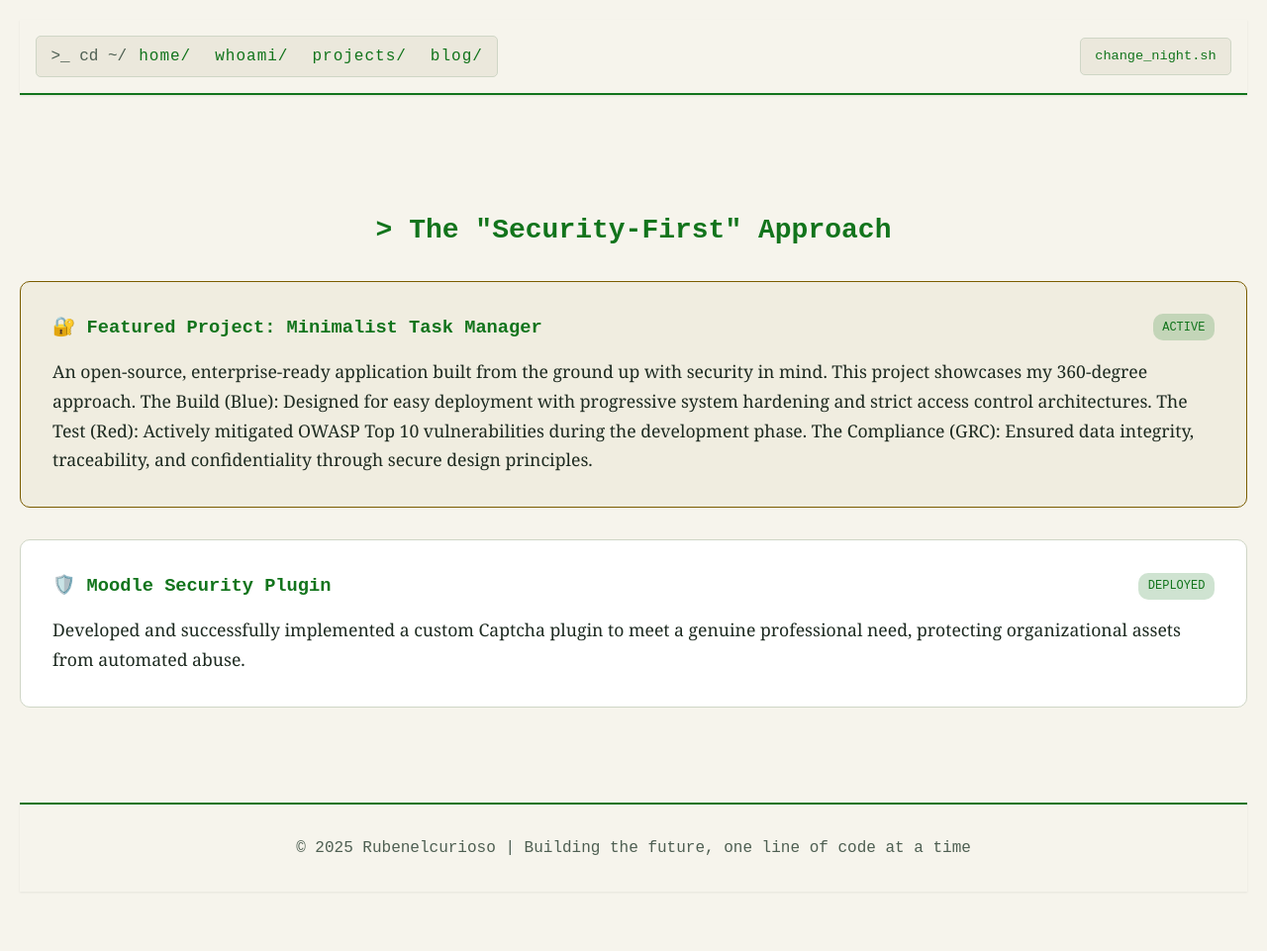
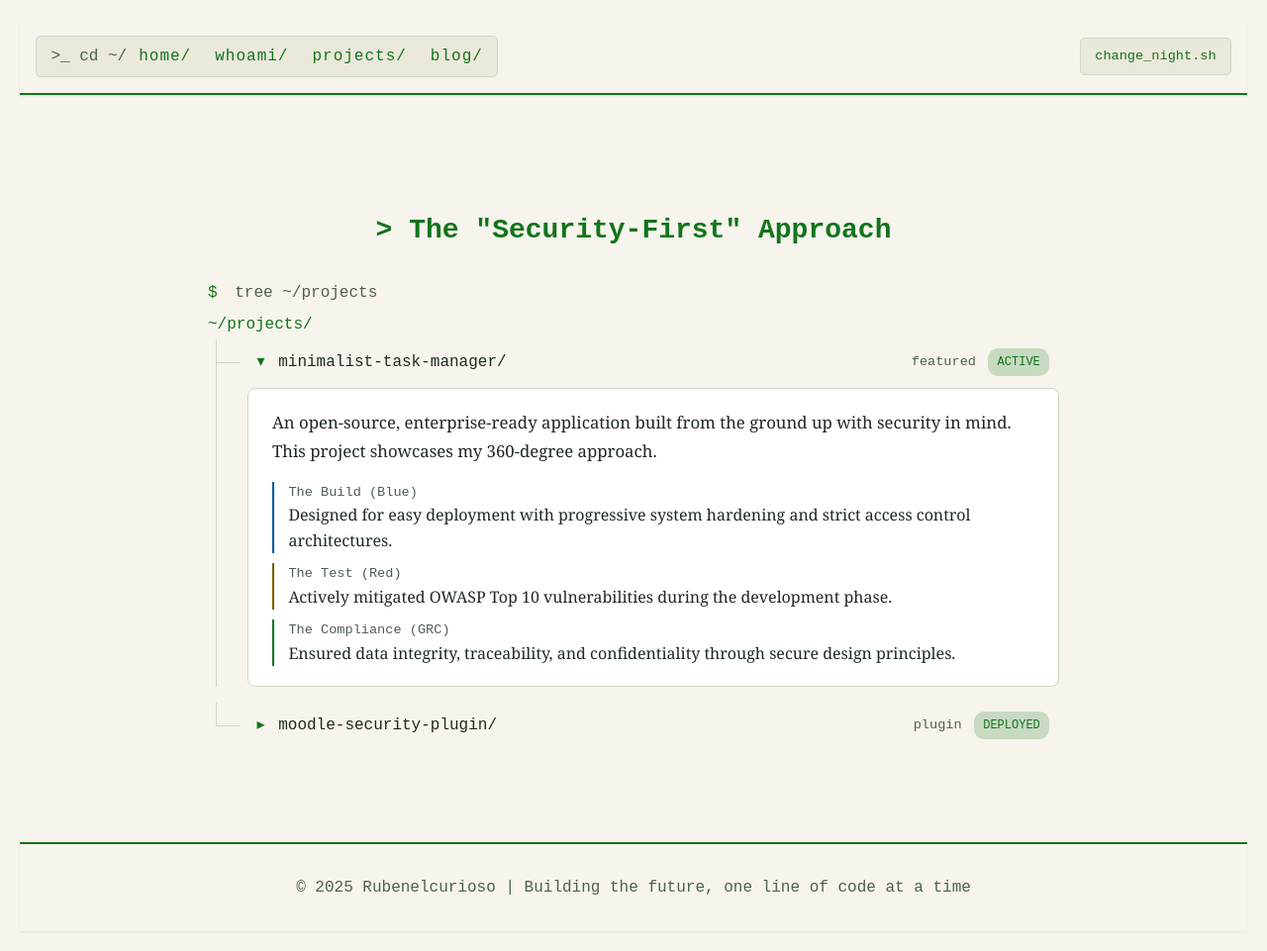
Before and after one commit to Rubenelcurioso/rubenelcurioso.github.io, a Jekyll site: the page built from projects/index.html, in a window 1280 px wide. Shown: the whole page at 99% size. Built offline with Jekyll 4.4.1, drawn with Linux system fonts in a browser that asks for light colours; before the commit the page ends 921 px from its top, so only the background shows below that.

Commit message:
feat: show projects as a directory tree with pixel-explosion panels

```diff
--- a/assets/css/main.css
+++ b/assets/css/main.css
@@ -564,3 +564,39 @@ h1, h2, h3, h4 { font-weight: 700; }
   .typing { animation: none; }
   * { transition: none !important; }
 }
+
+/* Projects: directory tree with pixel-explosion panels */
+.project-tree { overflow-x: clip; max-width: 860px; margin: 0 auto; font-family: var(--font-mono); }
+.tree-cmd { color: var(--ink-muted); margin: 0 0 0.5rem; }
+.tree-cmd .prompt { color: var(--phosphor); }
+.tree-root { color: var(--phosphor); margin: 0 0 0.25rem; }
+.tree-list { list-style: none; margin: 0 0 0 0.5rem; padding: 0; }
+.tree-item { position: relative; padding-left: 2rem; }
+.tree-item::before { content: ""; position: absolute; left: 0; top: 0; bottom: 0; border-left: 1px solid var(--rule); }
+.tree-item:last-child::before { bottom: auto; height: 1.4rem; }
+.tree-item::after { content: ""; position: absolute; left: 0; top: 1.4rem; width: 1.5rem; border-top: 1px solid var(--rule); }
+
+.tree-entry {
+  all: unset; box-sizing: border-box; cursor: pointer; width: 100%;
+  display: flex; align-items: center; gap: 0.75rem; flex-wrap: wrap;
+  min-height: 2.8rem; padding: 0.4rem 0.6rem; border-radius: 6px; color: var(--ink);
+}
+.tree-entry:hover { background: var(--phosphor-10); }
+.tree-entry:focus-visible { outline: 2px solid var(--phosphor); outline-offset: 2px; }
+.tree-marker { color: var(--phosphor); width: 1ch; }
+.tree-name { flex: 1; min-width: 12ch; }
+.tree-kind { color: var(--ink-muted); font-size: 0.85rem; }
+
+.tree-panel-wrap { position: relative; margin: 0.25rem 0 1rem; }
+.tree-panel-wrap[hidden] { display: none; }
+.tree-panel {
+  background: var(--ground-80); border: 1px solid var(--rule); border-radius: 8px; padding: 1.25rem 1.5rem;
+}
+.tree-panel p { font-family: var(--font-serif); font-size: 1.05rem; line-height: 1.7; margin: 0; }
+.tree-panel .pillars { list-style: none; margin: 1rem 0 0; padding: 0; display: grid; gap: 0.6rem; }
+.tree-panel .pillars li { font-family: var(--font-serif); line-height: 1.6; padding-left: 0.9rem; border-left: 2px solid var(--rule); }
+.tree-panel .pillars .blue { border-color: var(--azure); }
+.tree-panel .pillars .red { border-color: var(--signal); }
+.tree-panel .pillars .grc { border-color: var(--phosphor); }
+.tree-panel .pillars b { font-family: var(--font-mono); font-weight: normal; display: block; font-size: 0.85rem; color: var(--ink-muted); }
+.pixel-fx { position: absolute; pointer-events: none; image-rendering: pixelated; z-index: 2; }
--- /dev/null
+++ b/assets/js/project-tree.js
@@ -0,0 +1,124 @@
+(function () {
+  var tree = document.querySelector('.project-tree');
+  if (!tree) return;
+
+  var reduce = matchMedia('(prefers-reduced-motion: reduce)').matches;
+  var CELL = 8, PAD = 48, STEP = 4;
+
+  function phosphor() {
+    return getComputedStyle(document.documentElement).getPropertyValue('--phosphor').trim() || '#3ddc4a';
+  }
+
+  // Retro 2D pixel explosion drawn over the panel. mode: 'open' reveals the panel, 'close' hides it.
+  function burst(wrap, panel, mode, done) {
+    var w = panel.offsetWidth, h = panel.offsetHeight;
+    var cv = document.createElement('canvas');
+    cv.className = 'pixel-fx';
+    cv.width = w + PAD * 2;
+    cv.height = h + PAD * 2;
+    cv.style.left = -PAD + 'px';
+    cv.style.top = -PAD + 'px';
+    wrap.appendChild(cv);
+    var ctx = cv.getContext('2d');
+    var color = phosphor();
+    var cols = Math.ceil(w / CELL), rows = Math.ceil(h / CELL);
+    var cx = cols / 2, cy = rows / 2, maxd = Math.hypot(cx, cy) || 1;
+    var LIFE = 360, cells = [], end = 0, c, r;
+
+    for (r = 0; r < rows; r++) {
+      for (c = 0; c < cols; c++) {
+        var dx = (c - cx) / maxd, dy = (r - cy) / maxd, sp = 0.08 + Math.random() * 0.2;
+        var cell = {
+          x: c * CELL + PAD, y: r * CELL + PAD,
+          vx: (dx + (Math.random() - 0.5) * 0.8) * sp,
+          vy: (dy + (Math.random() - 0.5) * 0.8) * sp,
+          a: 0, e: 0
+        };
+        if (mode === 'open') {
+          cell.e = Math.hypot(dx, dy) * 180 + Math.random() * 100;
+        } else {
+          cell.a = Math.random() * 160;
+          cell.e = 180 + Math.random() * 100;
+        }
+        if (cell.e > end) end = cell.e;
+        cells.push(cell);
+      }
+    }
+    end += LIFE;
+
+    if (mode === 'close') wrap.style.height = h + 'px';
+    var start = null, hidden = false;
+
+    function frame(now) {
+      if (start === null) start = now;
+      var t = now - start;
+      ctx.clearRect(0, 0, cv.width, cv.height);
+      ctx.fillStyle = color;
+      if (mode === 'close' && !hidden && t >= 170) {
+        panel.style.visibility = 'hidden';
+        hidden = true;
+      }
+      for (var i = 0; i < cells.length; i++) {
+        var k = cells[i];
+        if (t < k.a) continue;
+        if (t < k.e) {
+          ctx.fillRect(k.x, k.y, CELL, CELL);
+        } else {
+          var age = t - k.e;
+          if (age >= LIFE) continue;
+          var size = age < LIFE * 0.6 ? CELL : CELL / 2;
+          ctx.globalAlpha = age < LIFE * 0.75 ? 1 : 0.5;
+          var px = Math.round((k.x + k.vx * age) / STEP) * STEP;
+          var py = Math.round((k.y + k.vy * age) / STEP) * STEP;
+          ctx.fillRect(px, py, size, size);
+          ctx.globalAlpha = 1;
+        }
+      }
+      if (t < end) requestAnimationFrame(frame);
+      else { cv.remove(); done(); }
+    }
+
+    // First frame is drawn synchronously so the panel never flashes uncovered.
+    if (mode === 'open') {
+      ctx.fillStyle = color;
+      for (var j = 0; j < cells.length; j++) ctx.fillRect(cells[j].x, cells[j].y, CELL, CELL);
+    }
+    requestAnimationFrame(frame);
+  }
+
+  function setState(btn, open) {
+    btn.setAttribute('aria-expanded', open ? 'true' : 'false');
+    btn.querySelector('.tree-marker').textContent = open ? '▾' : '▸';
+  }
+
+  function toggle(btn) {
+    var wrap = document.getElementById(btn.getAttribute('aria-controls'));
+    var panel = wrap.firstElementChild;
+    if (wrap.dataset.busy) return;
+    var open = btn.getAttribute('aria-expanded') === 'true';
+
+    if (reduce) {
+      wrap.hidden = open;
+      setState(btn, !open);
+      return;
+    }
+
+    wrap.dataset.busy = '1';
+    setState(btn, !open);
+    if (open) {
+      burst(wrap, panel, 'close', function () {
+        wrap.hidden = true;
+        wrap.style.height = '';
+        panel.style.visibility = '';
+        delete wrap.dataset.busy;
+      });
+    } else {
+      wrap.hidden = false;
+      burst(wrap, panel, 'open', function () { delete wrap.dataset.busy; });
+    }
+  }
+
+  tree.querySelectorAll('.tree-entry').forEach(function (btn) {
+    btn.addEventListener('click', function () { toggle(btn); });
+  });
+})();
--- a/projects/index.html
+++ b/projects/index.html
@@ -9,21 +9,42 @@ permalink: /projects/
 <div class="terminal">
   <section id="projects" class="content-section">
     <h2 class="section-title">> The "Security-First" Approach</h2>
-    <div class="projects-grid">
-      <div class="project-card featured wide">
-        <div class="project-header">
-          <h3>🔐 Featured Project: Minimalist Task Manager</h3>
+    <div class="project-tree">
+      <p class="tree-cmd"><span class="prompt">$</span> tree ~/projects</p>
+      <p class="tree-root">~/projects/</p>
+      <ul class="tree-list">
+        <li class="tree-item">
+          <button type="button" class="tree-entry" aria-expanded="true" aria-controls="proj-task-manager">
+            <span class="tree-marker" aria-hidden="true">▾</span>
+            <span class="tree-name">minimalist-task-manager/</span>
+            <span class="tree-kind">featured</span>
             <span class="project-status">Active</span>
+          </button>
+          <div class="tree-panel-wrap" id="proj-task-manager">
+            <div class="tree-panel">
+              <p>An open-source, enterprise-ready application built from the ground up with security in mind. This project showcases my 360-degree approach.</p>
+              <ul class="pillars">
+                <li class="blue"><b>The Build (Blue)</b>Designed for easy deployment with progressive system hardening and strict access control architectures.</li>
+                <li class="red"><b>The Test (Red)</b>Actively mitigated OWASP Top 10 vulnerabilities during the development phase.</li>
+                <li class="grc"><b>The Compliance (GRC)</b>Ensured data integrity, traceability, and confidentiality through secure design principles.</li>
+              </ul>
             </div>
-        <p>An open-source, enterprise-ready application built from the ground up with security in mind. This project showcases my 360-degree approach. The Build (Blue): Designed for easy deployment with progressive system hardening and strict access control architectures. The Test (Red): Actively mitigated OWASP Top 10 vulnerabilities during the development phase. The Compliance (GRC): Ensured data integrity, traceability, and confidentiality through secure design principles.</p>
           </div>
-      <div class="project-card wide">
-        <div class="project-header">
-          <h3>🛡️ Moodle Security Plugin</h3>
+        </li>
+        <li class="tree-item">
+          <button type="button" class="tree-entry" aria-expanded="false" aria-controls="proj-moodle">
+            <span class="tree-marker" aria-hidden="true">▸</span>
+            <span class="tree-name">moodle-security-plugin/</span>
+            <span class="tree-kind">plugin</span>
             <span class="project-status">Deployed</span>
-        </div>
+          </button>
+          <div class="tree-panel-wrap" id="proj-moodle" hidden>
+            <div class="tree-panel">
               <p>Developed and successfully implemented a custom Captcha plugin to meet a genuine professional need, protecting organizational assets from automated abuse.</p>
             </div>
+          </div>
+        </li>
+      </ul>
     </div>
   </section>
 </div>
@@ -33,3 +54,5 @@ permalink: /projects/
     <p>&copy; 2025 Rubenelcurioso | Building the future, one line of code at a time</p>
   </div>
 </footer>
+
+<script src="/assets/js/project-tree.js"></script>
```
Lines whose indentation alone changed are shown as unchanged.
